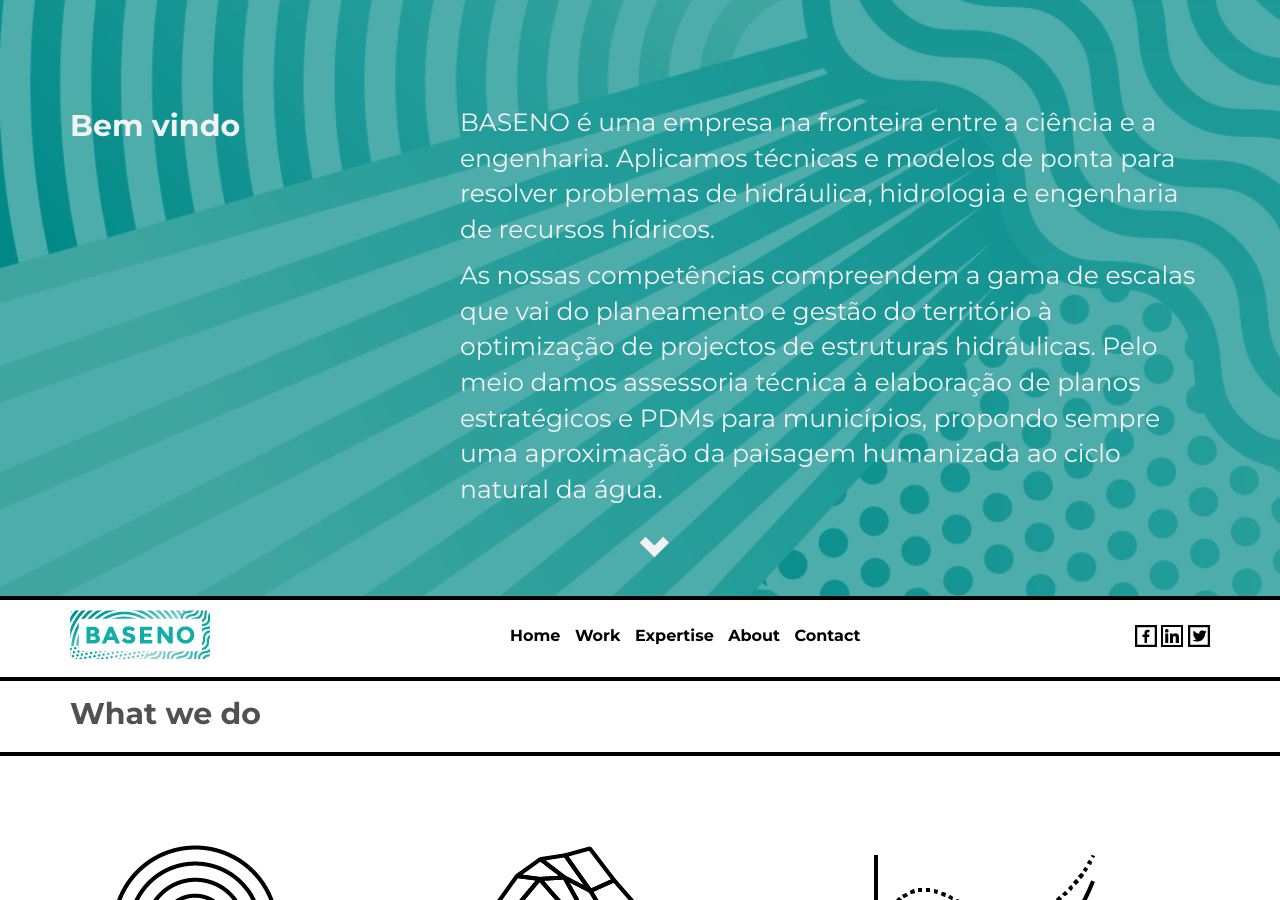
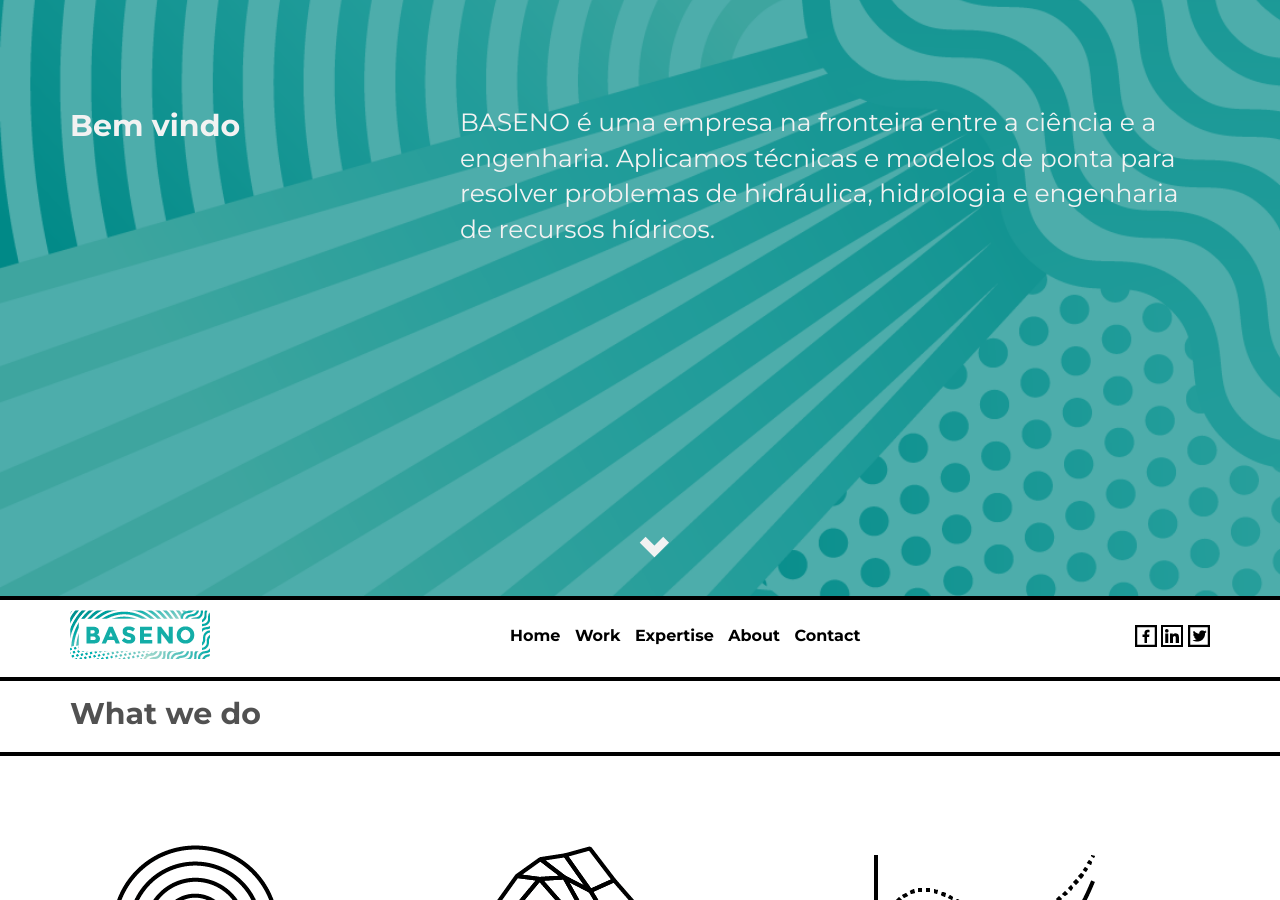
Before and after one commit to lockemind/baseno, a Jekyll site: the page built from index.html, in a window 1280 px wide and 900 px high, scrolled down 300 px. Built offline with Jekyll 4.4.1, drawn with Linux system fonts in a browser that asks for light colours; nearby versions of some CDN libraries.

Commit message:
header fix

```diff
--- a/_includes/header.html
+++ b/_includes/header.html
@@ -9,10 +9,6 @@
                 <div class="baseno-copy-text col-md-8"><p>BASENO é uma empresa na fronteira entre a ciência e a engenharia. Aplicamos técnicas e
                     modelos de ponta para resolver problemas de hidráulica, hidrologia e engenharia de recursos
                     hídricos.</p>
-
-                    <p>As nossas competências compreendem a gama de escalas que vai do planeamento e gestão do território à optimização de projectos de estruturas hidráulicas. Pelo meio damos assessoria técnica à elaboração de planos estratégicos e PDMs para municípios, propondo sempre uma aproximação da paisagem humanizada ao ciclo natural da água.
-                    </p>
-
                 </div>
             </div>
         </div>
```
Also changed, not shown: _scss/layout.scss (+23 -0 lines).
